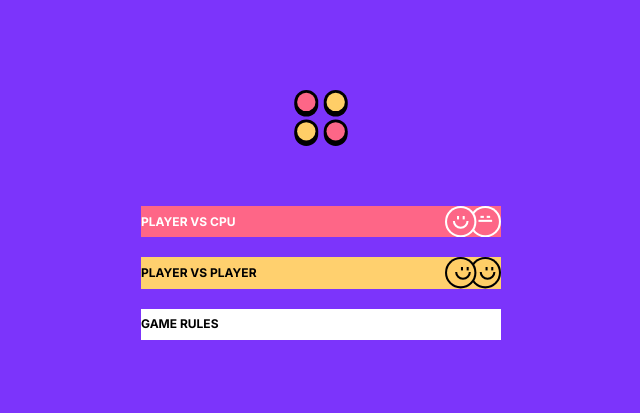
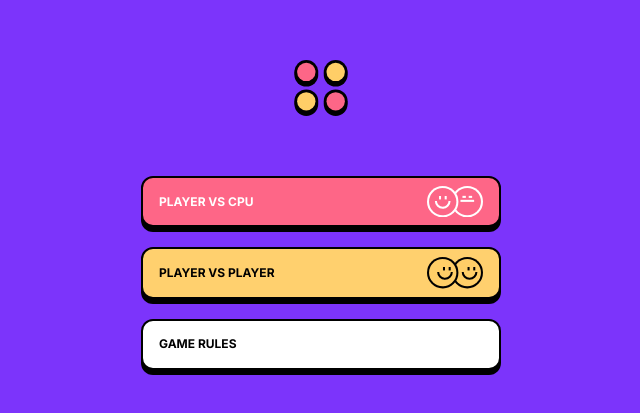
Before and after one commit to aronft/connect4, a Next.js app: page / in a window 1280 px wide. Shown: the part 185-598 px from the top of the page, without its empty margins (319-959 px from the left). Built offline with nearby package versions, Linux system fonts and the light colour scheme.

Commit message:
Add core components to tailwind.config

```diff
--- a/tailwind.config.ts
+++ b/tailwind.config.ts
@@ -4,7 +4,7 @@
 const config: Config = {
     content: [
         './src/pages/**/*.{js,ts,jsx,tsx,mdx}',
-        './src/components/**/*.{js,ts,jsx,tsx,mdx}',
+        './src/features/core/components/**/*.{js,ts,jsx,tsx,mdx}',
         './src/app/**/*.{js,ts,jsx,tsx,mdx}',
     ],
     theme: {
```
